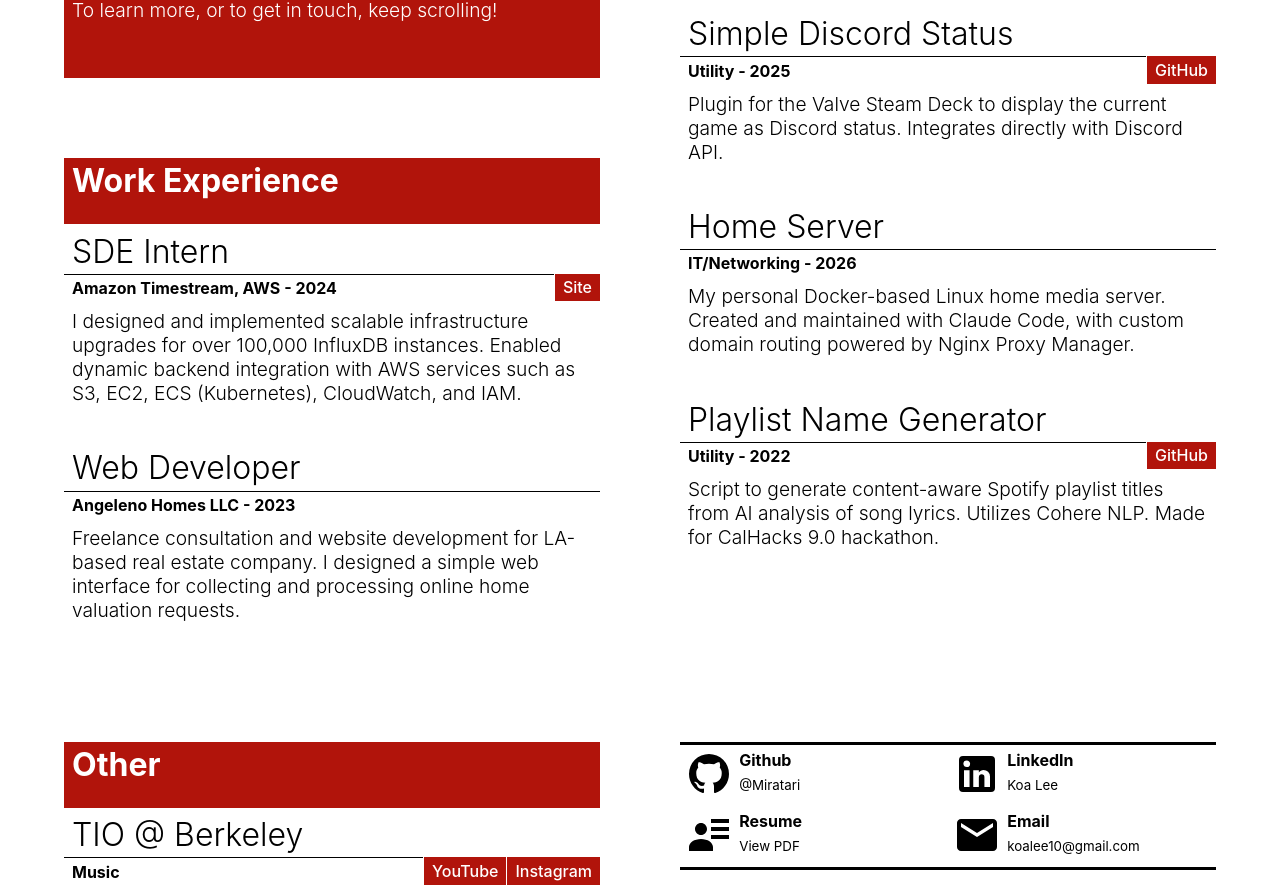
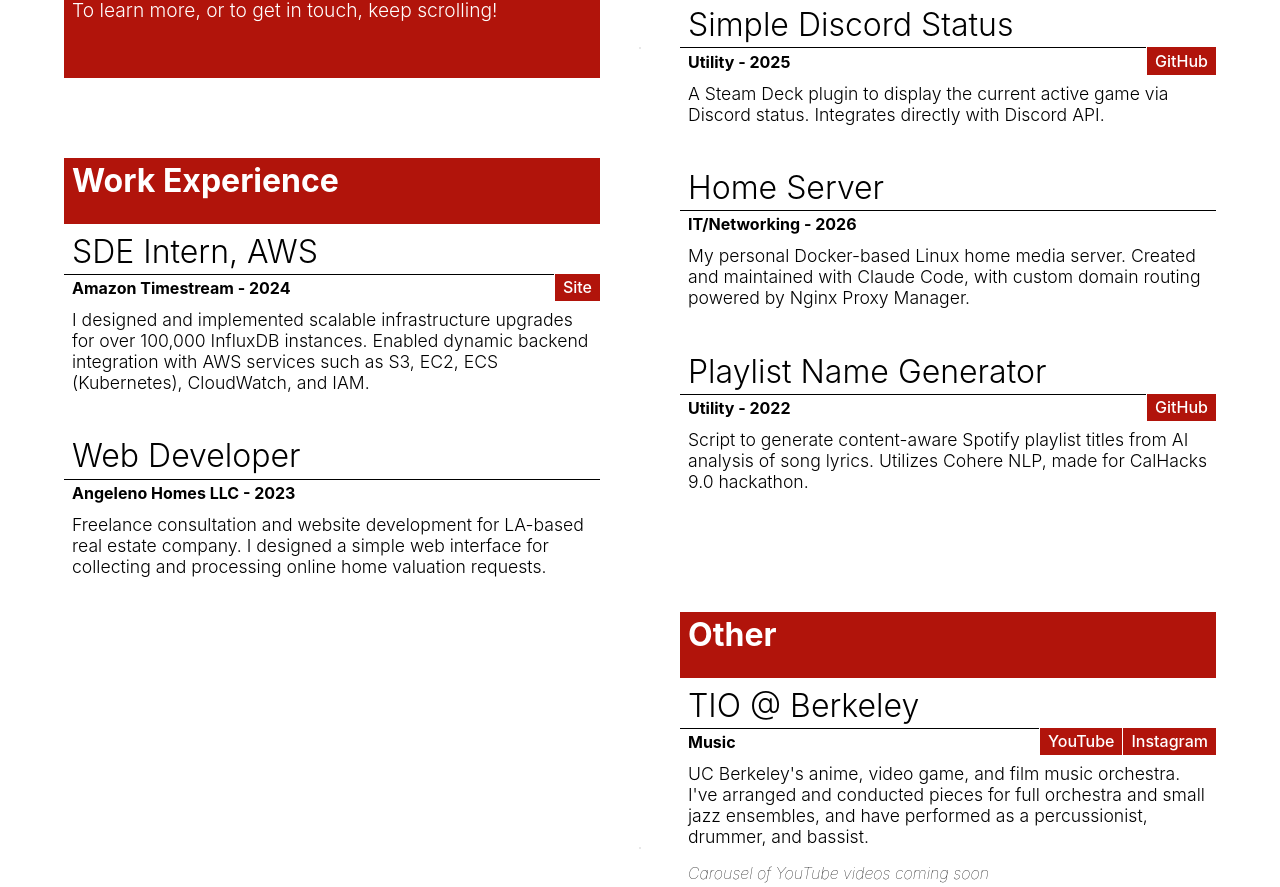
Before and after one commit to Miratari/personal-website, a React (Create React App) app in the folder client/: page / in a window 1280 px wide. Shown: the part 1152-2039 px from the top of the page. Built offline with nearby package versions, Linux system fonts and the light colour scheme.

Commit message:
added background pattern, reworded some text

```diff
--- a/client/src/App.css
+++ b/client/src/App.css
@@ -19,6 +19,13 @@
   border-style: dotted;
   border-color: black;
   border-width: 0px;
+}
+
+body {
+  background-image: radial-gradient(var(--hover-color) 1.3px, transparent 0);
+  background-size: 1rem 1rem;
+  background-attachment: fixed;
+
 }
 
 a, button {
@@ -57,8 +64,8 @@
     grid-template-areas: "header header"
                          "about projects"
                          "work projects"
-                         "work projects"
-                         "other contact"
+                         "work other"
+                         "contact contact"
                          "footer footer";
   }
 }
@@ -170,6 +177,12 @@
   display: grid;
   grid-template-columns: repeat(2, 1fr);
 }
+@media (min-width: 45em) {
+  .contact-container {
+    grid-template-columns: repeat(4, 1fr);
+    height: 4rem;
+  }
+}
 
 .contact {
   color: var(--text-color-dark);
@@ -205,6 +218,7 @@
 /* PROJECT STYLE */
 
 .project {
+  box-shadow: var(--static-shadow);
   display: grid;
   grid-template-columns: 1fr auto auto;
   grid-auto-rows: auto;
@@ -246,6 +260,7 @@
   background-color: var(--accent-color);
   color: var(--text-color-light);
   border-color:var(--text-color-light);
+  transition-duration: 200ms;
 }
 .project .links:hover {
   background-color: var(--hover-color);
@@ -260,7 +275,7 @@
 }
 
 .project .desc {
-  font-size: 1.2rem;
+  font-size: 1.1rem;
   font-weight: 300;
   padding: 0.5rem;
   /* border-top-width: 0.1rem;
--- a/client/src/App.js
+++ b/client/src/App.js
@@ -35,7 +35,6 @@
 function App() {
   return (
     <div id="page">
-
       <section id="header" style={{gridArea: "header"}}>
         <p class="title-text">Koa Lee</p>
         <p class="subtitle-text">Software Engineer, Web Designer, Creative</p>
@@ -49,7 +48,7 @@
         <div class="section-content">
           Hi, I'm <b>Koa!</b> I like to make stuff.<br/>
           <br/>
-          I'm a UC Berkeley Computer Science graduate, and enjoy making useful apps and cool interfaces. On this site you can find a handful of my open-source creations and contributions. When I'm not on the computer, I like to play music, write music, and take photos.<br/>
+          I'm a UC Berkeley Computer Science graduate, and enjoy making useful apps and cool interfaces. On this site you can find a handful of my open-source creations and contributions. When I'm not on the computer, I like to play and write music.<br/>
           <br/>
           To learn more, or to get in touch, keep scrolling!<br/>
           <br/>
@@ -73,7 +72,7 @@
             title="Simple Discord Status"
             type="Utility - 2025"
             src="https://github.com/Miratari/steam-deck-simple-discord-status"
-            desc="Plugin for the Valve Steam Deck to display the current game as Discord status. Integrates directly with Discord API."/>
+            desc="A Steam Deck plugin to display the current active game via Discord status. Integrates directly with Discord API."/>
           <Project
             title="Home Server"
             type="IT/Networking - 2026"
@@ -82,7 +81,7 @@
             title="Playlist Name Generator"
             type="Utility - 2022"
             src="https://github.com/ehuang1126/Playlist-Name-Generator"
-            desc="Script to generate content-aware Spotify playlist titles from AI analysis of song lyrics. Utilizes Cohere NLP. Made for CalHacks 9.0 hackathon."/>
+            desc="Script to generate content-aware Spotify playlist titles from AI analysis of song lyrics. Utilizes Cohere NLP, made for CalHacks 9.0 hackathon."/>
         </div>
       </section>
 
@@ -92,8 +91,8 @@
         </header>
         <div class="section-content">
           <Project
-            title="SDE Intern"
-            type="Amazon Timestream, AWS - 2024"
+            title="SDE Intern, AWS"
+            type="Amazon Timestream - 2024"
             demo="https://aws.amazon.com/timestream/"
             desc="I designed and implemented scalable infrastructure upgrades for over 100,000 InfluxDB instances. Enabled dynamic backend integration with AWS services such as S3, EC2, ECS (Kubernetes), CloudWatch, and IAM."/>
           <Project
@@ -146,7 +145,7 @@
       </div>
 
       <footer style={{gridArea: "footer"}}>
-        Designed and coded by hand, not AI.
+        Updated July 2026.<br/>Designed and coded by hand, not AI.
       </footer>
     </div>
   );
```
